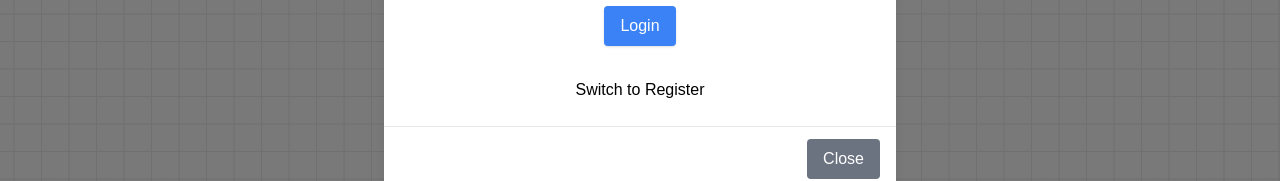
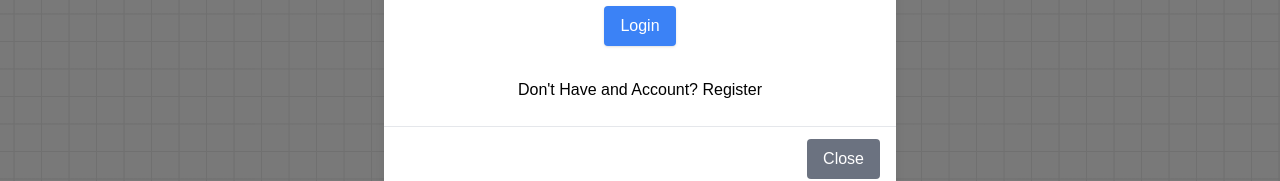
Before and after one commit to kiing-dom/perpetua, a Next.js app: page /dashboard in a window 1280 px wide. Shown: the part 412-593 px from the top of the page. Built offline with nearby package versions, Linux system fonts and the light colour scheme; no server answers.

Commit message:
changed register/login swap text

```diff
--- a/src/app/dashboard/page.tsx
+++ b/src/app/dashboard/page.tsx
@@ -72,7 +72,7 @@ export default function Dashboard() {
                         onClick={() => setIsRegistered(!isRegistered)}
                         className="mt-4 w-full px-4 py-2 dark:bg-transparent bg-transparent dark:text-white text-black rounded hover:text-gray-500"
                     >
-                        {isRegistered ? "Switch to Register" : "Switch to Login"}
+                        {isRegistered ? "Don't Have and Account? Register" : "Already Have an Account? Login"}
                     </button>
 
             </Modal>
```
